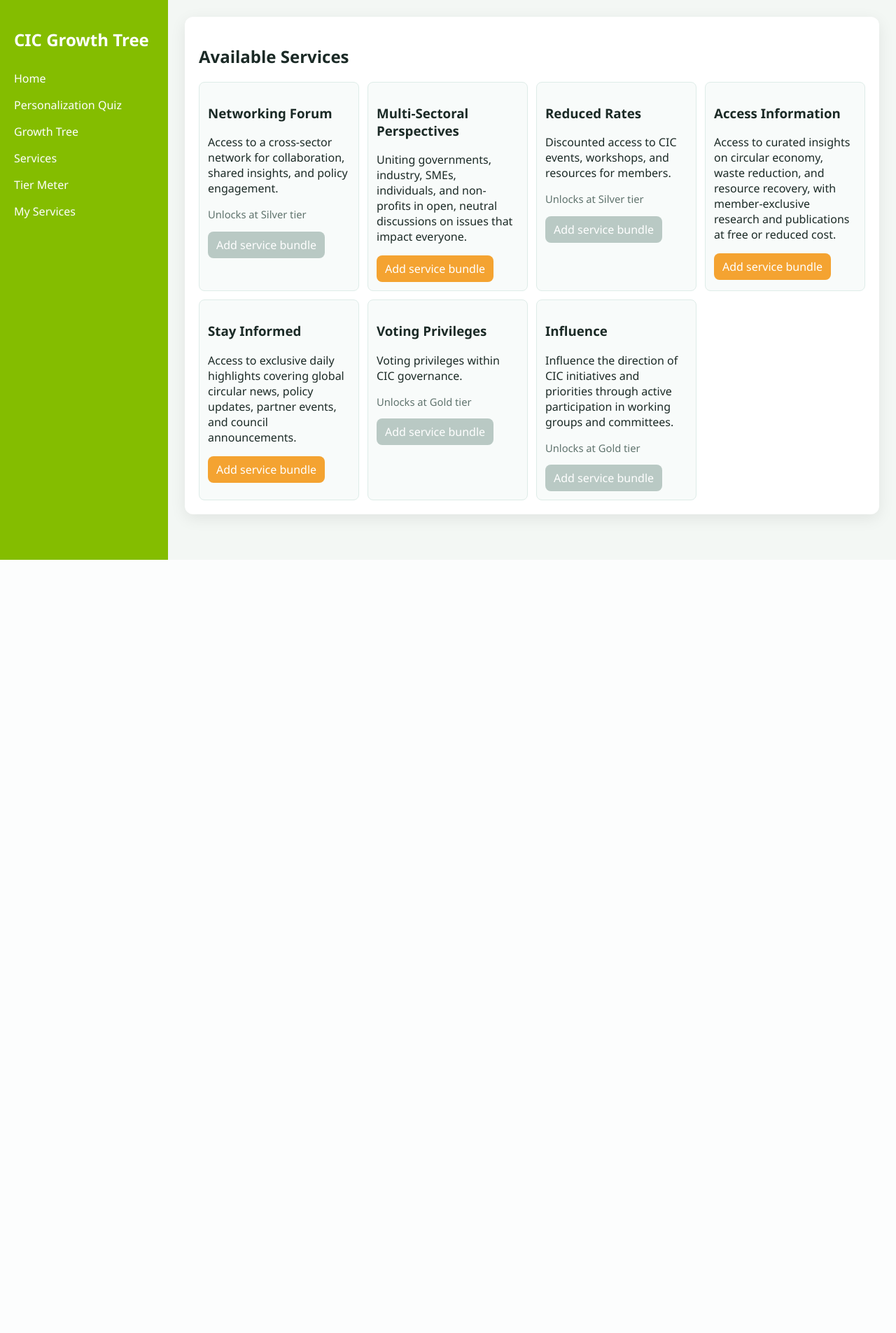
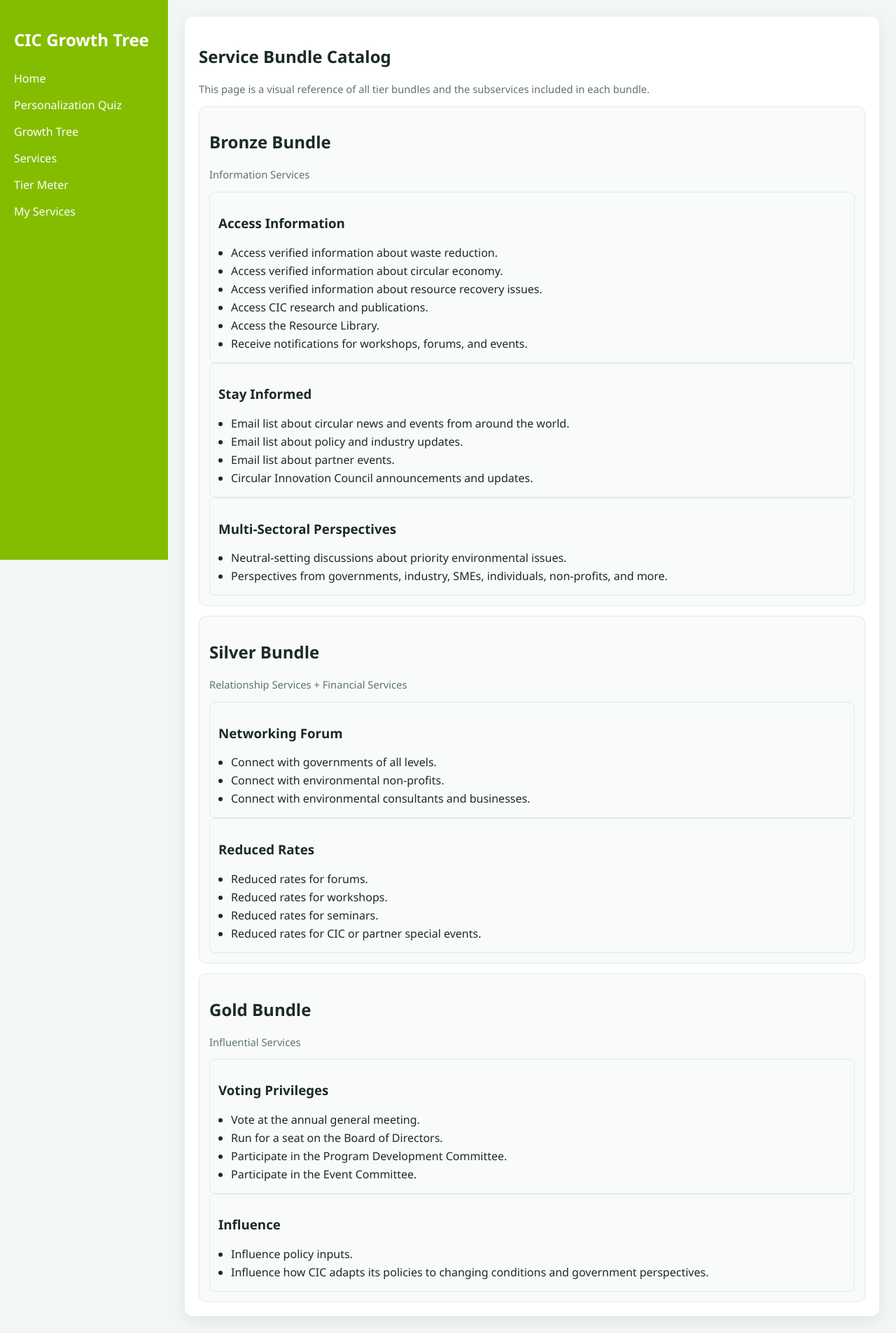
Before and after one commit to mahis1067/GrowthTree-CIC, a Flask app: page /services in a window 1280 px wide. Shown: the whole page at 70% size. Before the commit the page ends 800 px from the top, so only its background shows below. Run offline with Flask 3, Linux system fonts and the light colour scheme.

Commit message:
Make service catalog visual-only and improve tree guidance

```diff
--- a/app.py
+++ b/app.py
@@ -421,61 +421,20 @@ def tree():
 
 @app.route("/services")
 def services():
-    # Show all services and mark purchased ones
-    purchased = set(session.get("purchased", []))
+    # Show bundle services as a reference catalog (visual guidance only).
     current_tier = selected_bundle_tier()
-    locked_services = {
-        service.get("title")
-        for service in SERVICES
-        if not service_is_unlocked(service.get("title"), current_tier)
-    }
     return render_template(
         "services.html",
-        services=SERVICES,
-        purchased=purchased,
+        tier_bundles=TIER_BUNDLES.get("tiers", []),
         tier=current_tier,
-        service_tier_map=SERVICE_TIER_MAP,
-        locked_services=locked_services,
     )
 
 
 @app.route("/buy/<service_name>")
 def buy(service_name):
-    # If service doesn't exist, redirect to services page
-    if service_name not in SERVICES_BY_TITLE:
-        return redirect(url_for("services"))
-
-    current_tier = selected_bundle_tier()
-    if not service_is_unlocked(service_name, current_tier):
-        required_tier = SERVICE_TIER_MAP.get(service_name)
-        session["celebration"] = (
-            f"{service_name} unlocks at {required_tier} tier. Keep growing to add it."
-        )
-        return redirect(request.args.get("next") or url_for("tree"))
-
-    # Add service to purchased list if not already there
-    purchased = session.get("purchased", [])
-    if service_name not in purchased:
-        purchased.append(service_name)
-    session["purchased"] = purchased
-
-    # Add purchased service to growth tree if missing
-    tree_data = session.get("growth_tree", default_tree())
-    if service_name not in tree_data["year1"] + tree_data["year2"] + tree_data["year3"]:
-        tree_data = add_service_to_tree(tree_data, service_name)
-    session["growth_tree"] = merge_purchased_into_tree(tree_data, purchased)
-
-    # Update tier and check for upgrade
-    old_tier = session.get("tier")
-    new_tier = calculate_tier()
-    session["tier"] = new_tier
-    if old_tier and old_tier != new_tier:
-        session["celebration"] = f"Great work! You reached {new_tier} tier."
-
-    # Keep recommendation plan stable after adding services.
-
-    # Redirect back to previous page or tree
-    return redirect(request.args.get("next") or url_for("tree"))
+    # Service catalog is view-only; do not allow manual additions to the tree.
+    session["celebration"] = "Service bundles are visual only in the tree. Select a tier bundle to shape your roadmap."
+    return redirect(request.args.get("next") or url_for("services"))
 
 
 @app.route("/buy-bundle/<tier_name>")
--- a/static/styles.css
+++ b/static/styles.css
@@ -304,6 +304,28 @@ th, td {
   color: #00b4e2;
 }
 
+
+.bundle-catalog {
+  display: grid;
+  gap: 14px;
+}
+
+.bundle-card {
+  background: #f8fbfa;
+  border: 1px solid #deece8;
+  border-radius: 10px;
+  padding: 14px;
+}
+
+.bundle-service ul {
+  margin: 8px 0 0;
+  padding-left: 18px;
+}
+
+.bundle-service li {
+  margin: 4px 0;
+}
+
 /* =========================
    RESPONSIVE DESIGN
 ========================= */
--- a/templates/services.html
+++ b/templates/services.html
@@ -2,22 +2,25 @@
 {% block title %}Services - CIC{% endblock %}
 {% block content %}
 <section class="card">
-    <h1>Available Services</h1>
-    <div class="service-list">
-        {% for service in services %}
-        <article class="service-card">
-            <h3>{{ service.title }}</h3>
-            <p>{{ service.description }}</p>
-            {% if service.title in purchased %}
-                <span class="owned">Added</span>
-            {% else %}
-                {% if service.title in locked_services %}
-                    <p class="muted">Unlocks at {{ service_tier_map.get(service.title, 'higher') }} tier</p>
-                    <a class="btn btn-disabled" aria-disabled="true" href="#">Add service bundle</a>
-                {% else %}
-                    <a class="btn" href="{{ url_for('buy', service_name=service.title, next=url_for('services')) }}">Add service bundle</a>
-                {% endif %}
-            {% endif %}
+    <h1>Service Bundle Catalog</h1>
+    <p class="muted">This page is a visual reference of all tier bundles and the subservices included in each bundle.</p>
+
+    <div class="bundle-catalog">
+        {% for tier in tier_bundles %}
+        <article class="bundle-card">
+            <h2>{{ tier.name }} Bundle</h2>
+            <p class="muted">{{ tier.summary }}</p>
+
+            {% for service in tier.services %}
+            <div class="service-card bundle-service">
+                <h3>{{ service.title }}</h3>
+                <ul>
+                    {% for subservice in service.subservices %}
+                    <li>{{ subservice }}</li>
+                    {% endfor %}
+                </ul>
+            </div>
+            {% endfor %}
         </article>
         {% endfor %}
     </div>
```
Also changed, not shown: templates/tree.html (+19 -1 lines).
